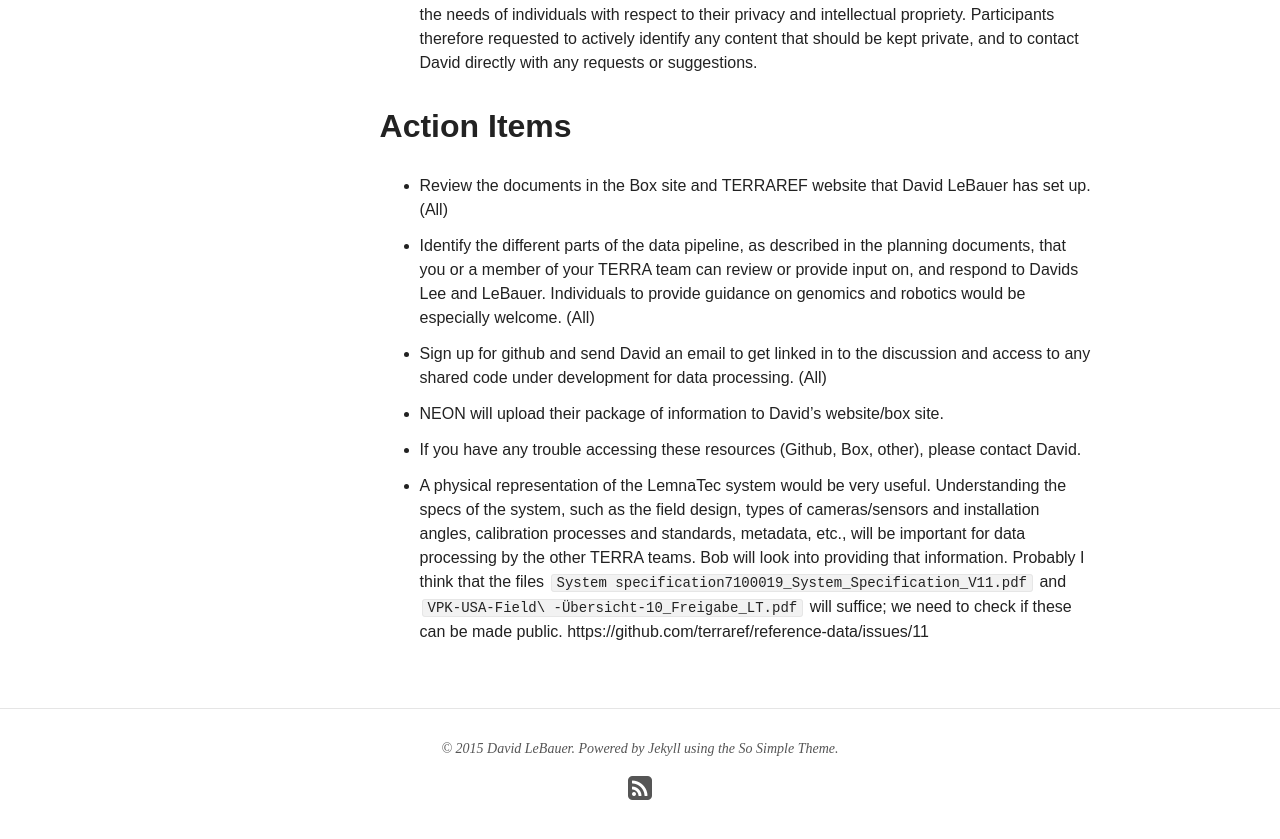
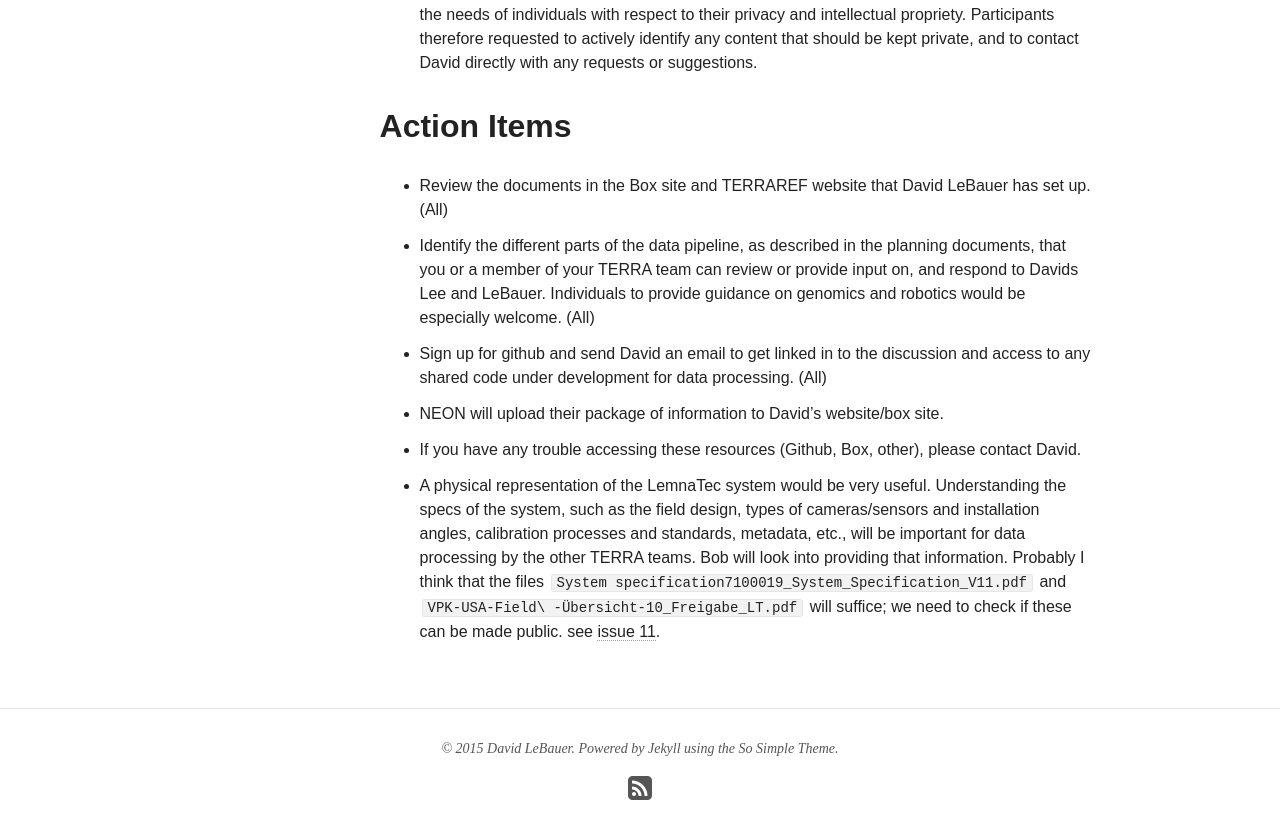
Before and after one commit to terra-reference/terraref.github.io, a Jekyll site: the page built from _posts/2015-09-24-sept-standards-committee-meeting-notes.md, in a window 1280 px wide and 900 px high, scrolled down 2324 px. Shown: the top 839 px of the window. Built offline with Jekyll 4.4.1, drawn with Linux system fonts in a browser that asks for light colours; nearby versions of some CDN libraries.

Commit message:
Update 2015-09-24-sept-standards-committee-meeting-notes.md

```diff
--- a/_posts/2015-09-24-sept-standards-committee-meeting-notes.md
+++ b/_posts/2015-09-24-sept-standards-committee-meeting-notes.md
@@ -41,4 +41,4 @@ GitHub Team: @terraref/reference-data
 *   NEON will upload their package of information to David’s website/box site.
 *   If you have any trouble accessing these resources (Github, Box, other), please contact David.
 *   A physical representation of the LemnaTec system would be very useful.  Understanding the specs of the system, such as the field design, types of cameras/sensors and installation angles, calibration processes and standards, metadata, etc., will be important for data processing by the other TERRA teams.  Bob will look into providing that information. Probably I think that the files `System specification7100019_System_Specification_V11.pdf` and `VPK-USA-Field\
--Übersicht-10_Freigabe_LT.pdf` will suffice; we need to check if these can be made public. https://github.com/terraref/reference-data/issues/11
+-Übersicht-10_Freigabe_LT.pdf` will suffice; we need to check if these can be made public. see [issue 11](https://github.com/terraref/reference-data/issues/11).
```
